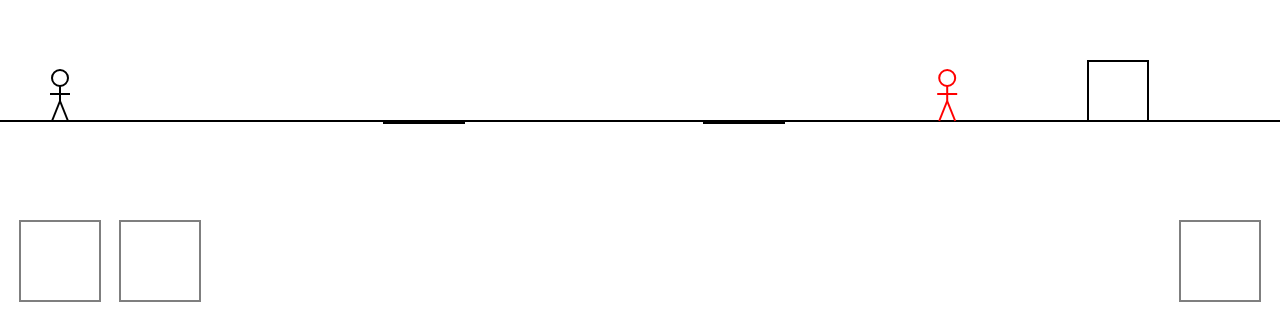
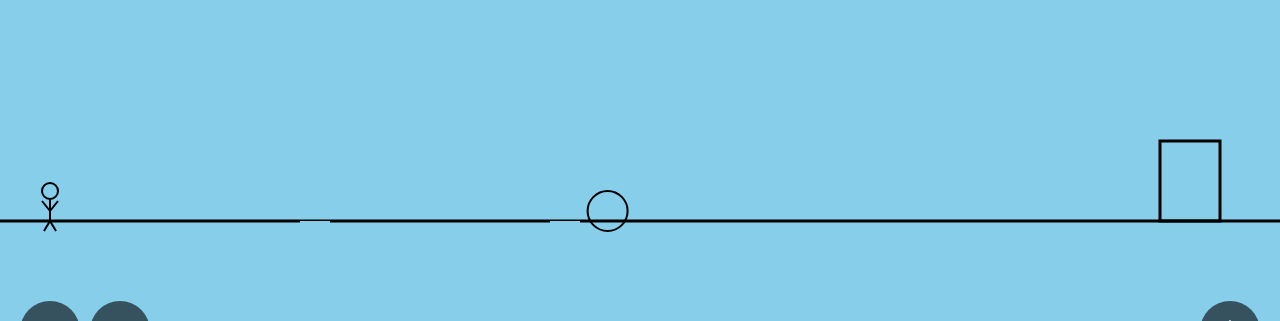
Before and after one commit to gaabbboooo/stickman, a plain HTML site: page index.html in a window 1280 px wide. Shown: the part 479-800 px from the top of the page. Drawn offline with Linux system fonts and the light colour scheme.

Commit message:
Add files via upload

```diff
--- a/game.js
+++ b/game.js
@@ -1,261 +1,195 @@
-// =======================
-// CANVAS
-// =======================
 const canvas = document.getElementById("game");
 const ctx = canvas.getContext("2d");
 
-// =======================
-// ESTADO GLOBAL
-// =======================
+function resize() {
+  canvas.width = window.innerWidth;
+  canvas.height = window.innerHeight;
+}
+resize();
+window.addEventListener("resize", resize);
+
+let keys = {};
+let stage = 1;
 let isNight = false;
-let pits = [];
-let enemies = [];
-let goal = {};
-let stage = 1;
+let gravity = 0.7;
 
-// =======================
-// JUGADOR
-// =======================
-const player = {
-  x: 50,
-  y: 0,
-  w: 20,
-  h: 35,
-  vx: 0,
-  vy: 0,
-  onGround: false
+document.addEventListener("keydown", e => keys[e.key] = true);
+document.addEventListener("keyup", e => keys[e.key] = false);
+
+// Botones táctiles
+const bindButton = (id, key) => {
+  const btn = document.getElementById(id);
+  btn.addEventListener("touchstart", e => { e.preventDefault(); keys[key] = true; });
+  btn.addEventListener("touchend", e => { e.preventDefault(); keys[key] = false; });
 };
 
-const SPEED = 4;
-const JUMP = -12;
-const gravity = 0.6;
+bindButton("leftBtn", "ArrowLeft");
+bindButton("rightBtn", "ArrowRight");
+bindButton("jumpBtn", "ArrowUp");
 
-// =======================
-// INPUT
-// =======================
-const keys = { left: false, right: false, up: false };
+class Stickman {
+  constructor() {
+    this.reset();
+  }
 
-window.addEventListener("keydown", e => {
-  if (e.key === "ArrowLeft") keys.left = true;
-  if (e.key === "ArrowRight") keys.right = true;
-  if (e.key === "ArrowUp") keys.up = true;
-});
-window.addEventListener("keyup", e => {
-  if (e.key === "ArrowLeft") keys.left = false;
-  if (e.key === "ArrowRight") keys.right = false;
-  if (e.key === "ArrowUp") keys.up = false;
-});
+  reset() {
+    this.x = 50;
+    this.y = groundY;
+    this.vx = 0;
+    this.vy = 0;
+    this.onGround = true;
+  }
 
-// =======================
-// BOTONES TÁCTILES
-// =======================
-const buttons = {
-  left: { x: 0, y: 0, w: 80, h: 80 },
-  right: { x: 0, y: 0, w: 80, h: 80 },
-  up: { x: 0, y: 0, w: 80, h: 80 }
-};
+  update() {
+    if (keys["ArrowLeft"]) this.vx = -4;
+    else if (keys["ArrowRight"]) this.vx = 4;
+    else this.vx *= 0.8;
 
-canvas.addEventListener("touchstart", e => {
-  e.preventDefault();
-  for (let t of e.touches) handleTouch(t.clientX, t.clientY, true);
-});
-canvas.addEventListener("touchend", () => {
-  keys.left = keys.right = keys.up = false;
-});
+    if (keys["ArrowUp"] && this.onGround) {
+      this.vy = -14;
+      this.onGround = false;
+    }
 
-function handleTouch(x, y, down) {
-  for (let k in buttons) {
-    const b = buttons[k];
-    if (x > b.x && x < b.x + b.w && y > b.y && y < b.y + b.h) {
-      keys[k] = down;
+    this.vy += gravity;
+    this.x += this.vx;
+    this.y += this.vy;
+
+    if (this.y >= groundY) {
+      this.y = groundY;
+      this.vy = 0;
+      this.onGround = true;
     }
+  }
+
+  draw() {
+    ctx.strokeStyle = isNight ? "white" : "black";
+    ctx.lineWidth = 2;
+
+    ctx.beginPath();
+    ctx.arc(this.x, this.y - 30, 8, 0, Math.PI * 2); // cabeza
+    ctx.moveTo(this.x, this.y - 22);
+    ctx.lineTo(this.x, this.y); // cuerpo
+    ctx.moveTo(this.x, this.y - 10);
+    ctx.lineTo(this.x - 8, this.y - 20);
+    ctx.moveTo(this.x, this.y - 10);
+    ctx.lineTo(this.x + 8, this.y - 20);
+    ctx.moveTo(this.x, this.y);
+    ctx.lineTo(this.x - 6, this.y + 10);
+    ctx.moveTo(this.x, this.y);
+    ctx.lineTo(this.x + 6, this.y + 10);
+    ctx.stroke();
   }
 }
 
-// =======================
-// RESIZE + INIT
-// =======================
-function resize() {
-  canvas.width = window.innerWidth;
-  canvas.height = window.innerHeight;
-  positionButtons();
-  initWorld();
-}
-window.addEventListener("resize", resize);
-resize();
-
-// =======================
-// MUNDO
-// =======================
-function initWorld() {
-  const groundY = canvas.height * 0.75;
-
-  player.x = 50;
-  player.y = groundY - player.h;
-  player.vy = 0;
-
-  pits = [
-    { x: canvas.width * 0.3, w: 80 },
-    { x: canvas.width * 0.55, w: 80 }
-  ];
-
-  enemies = [
-    { x: canvas.width * 0.45, y: groundY - 35, w: 20, h: 35, dir: 1 }
-  ];
-
-  goal = {
-    x: canvas.width * 0.85,
-    y: groundY - 60,
-    w: 60,
-    h: 60
-  };
-}
-
-// =======================
-// BOTONES POSICIÓN
-// =======================
-function positionButtons() {
-  const margin = 20;
-  const bottom = canvas.height - 100;
-
-  buttons.left.x = margin;
-  buttons.left.y = bottom;
-
-  buttons.right.x = margin + 100;
-  buttons.right.y = bottom;
-
-  buttons.up.x = canvas.width - 100;
-  buttons.up.y = bottom;
-}
-
-// =======================
-// UPDATE
-// =======================
-function update() {
-  const groundY = canvas.height * 0.75;
-
-  player.vx = 0;
-  if (keys.left) player.vx = -SPEED;
-  if (keys.right) player.vx = SPEED;
-
-  player.x += player.vx;
-
-  if (keys.up && player.onGround) {
-    player.vy = JUMP;
-    player.onGround = false;
+class Pit {
+  constructor(x, width) {
+    this.x = x;
+    this.width = width;
   }
 
-  player.vy += gravity;
-  player.y += player.vy;
-
-  const overPit = pits.some(p =>
-    player.x + player.w > p.x && player.x < p.x + p.w
-  );
-
-  if (!overPit && player.y + player.h >= groundY) {
-    player.y = groundY - player.h;
-    player.vy = 0;
-    player.onGround = true;
+  draw() {
+    ctx.clearRect(this.x, groundY, this.width, 40);
   }
 
-  if (player.y > canvas.height) initWorld();
-
-  enemies.forEach(e => {
-    e.x += e.dir * 1.2;
-    if (e.x < canvas.width * 0.4 || e.x > canvas.width * 0.75) e.dir *= -1;
-    if (collide(player, e)) initWorld();
-  });
-
-  if (collide(player, goal)) {
-    isNight = !isNight;
-    stage++;
-    initWorld();
+  kill(player) {
+    return player.x > this.x && player.x < this.x + this.width;
   }
 }
 
-// =======================
-// DRAW
-// =======================
-function drawStickman(p, hostile = false) {
-  const cx = p.x + p.w / 2;
-  ctx.strokeStyle = hostile ? "red" : (isNight ? "white" : "black");
-  ctx.lineWidth = 2;
+class Tumbleweed {
+  constructor(speed) {
+    this.x = Math.random() < 0.5 ? -50 : canvas.width + 50;
+    this.y = groundY;
+    this.speed = speed * (this.x < 0 ? 1 : -1);
+    this.size = 20;
+  }
 
-  ctx.beginPath();
-  ctx.arc(cx, p.y - 8, 8, 0, Math.PI * 2);
-  ctx.stroke();
+  update() {
+    this.x += this.speed;
+  }
 
-  ctx.beginPath();
-  ctx.moveTo(cx, p.y);
-  ctx.lineTo(cx, p.y + 15);
-  ctx.stroke();
+  draw() {
+    ctx.strokeStyle = isNight ? "white" : "black";
+    ctx.beginPath();
+    ctx.arc(this.x, this.y - 10, this.size, 0, Math.PI * 2);
+    ctx.stroke();
+  }
 
-  ctx.beginPath();
-  ctx.moveTo(cx - 10, p.y + 8);
-  ctx.lineTo(cx + 10, p.y + 8);
-  ctx.stroke();
-
-  ctx.beginPath();
-  ctx.moveTo(cx, p.y + 15);
-  ctx.lineTo(cx - 8, p.y + 35);
-  ctx.stroke();
-
-  ctx.beginPath();
-  ctx.moveTo(cx, p.y + 15);
-  ctx.lineTo(cx + 8, p.y + 35);
-  ctx.stroke();
+  hit(player) {
+    return Math.abs(player.x - this.x) < this.size;
+  }
 }
 
-function drawButtons() {
-  ctx.strokeStyle = "rgba(0,0,0,0.5)";
-  ctx.font = "24px Arial";
-  ctx.textAlign = "center";
-  ctx.textBaseline = "middle";
+let groundY = canvas.height - 100;
+let player = new Stickman();
+let pits = [];
+let weeds = [];
+let buildingX = canvas.width - 120;
 
-  ctx.strokeRect(buttons.left.x, buttons.left.y, 80, 80);
-  ctx.fillText("◀", buttons.left.x + 40, buttons.left.y + 40);
+function setupStage() {
+  pits = [];
+  weeds = [];
 
-  ctx.strokeRect(buttons.right.x, buttons.right.y, 80, 80);
-  ctx.fillText("▶", buttons.right.x + 40, buttons.right.y + 40);
+  let pitCount = Math.min(1 + stage, 6);
+  let weedCount = Math.min(stage, 8);
 
-  ctx.strokeRect(buttons.up.x, buttons.up.y, 80, 80);
-  ctx.fillText("▲", buttons.up.x + 40, buttons.up.y + 40);
+  for (let i = 0; i < pitCount; i++) {
+    pits.push(new Pit(300 + i * 250, 30));
+  }
+
+  for (let i = 0; i < weedCount; i++) {
+    weeds.push(new Tumbleweed(2 + stage * 0.4));
+  }
 }
 
-function draw() {
-  ctx.fillStyle = isNight ? "black" : "white";
+setupStage();
+
+function die() {
+  player.reset();
+}
+
+function nextStage() {
+  stage++;
+  isNight = !isNight;
+  player.reset();
+  setupStage();
+}
+
+function drawWorld() {
+  ctx.fillStyle = isNight ? "black" : "#87ceeb";
   ctx.fillRect(0, 0, canvas.width, canvas.height);
 
-  const groundY = canvas.height * 0.75;
   ctx.strokeStyle = isNight ? "white" : "black";
+  ctx.lineWidth = 3;
   ctx.beginPath();
   ctx.moveTo(0, groundY);
   ctx.lineTo(canvas.width, groundY);
   ctx.stroke();
 
-  pits.forEach(p => ctx.strokeRect(p.x, groundY, p.w, 2));
-  ctx.strokeRect(goal.x, goal.y, goal.w, goal.h);
+  pits.forEach(p => p.draw());
 
-  enemies.forEach(e => drawStickman(e, true));
-  drawStickman(player);
-  drawButtons();
-}
-
-// =======================
-// LOOP
-// =======================
-function collide(a, b) {
-  return (
-    a.x < b.x + b.w &&
-    a.x + a.w > b.x &&
-    a.y < b.y + b.h &&
-    a.y + a.h > b.y
-  );
+  ctx.strokeRect(buildingX, groundY - 80, 60, 80);
 }
 
 function loop() {
-  update();
-  draw();
+  drawWorld();
+
+  player.update();
+  player.draw();
+
+  pits.forEach(p => {
+    if (p.kill(player)) die();
+  });
+
+  weeds.forEach(w => {
+    w.update();
+    w.draw();
+    if (w.hit(player)) die();
+  });
+
+  if (player.x > buildingX) nextStage();
+
   requestAnimationFrame(loop);
 }
+
 loop();
--- a/index.html
+++ b/index.html
@@ -1,36 +1,67 @@
 <!DOCTYPE html>
 <html lang="es">
 <head>
-  <meta charset="UTF-8">
-
-  <!-- MUY IMPORTANTE PARA MÓVIL -->
-  <meta name="viewport" content="
-    width=device-width,
-    height=device-height,
-    initial-scale=1.0,
-    maximum-scale=1.0,
-    user-scalable=no
-  ">
-
+  <meta charset="UTF-8" />
   <title>Stickman</title>
-
+  <meta name="viewport" content="width=device-width, initial-scale=1.0, user-scalable=no" />
   <style>
     html, body {
       margin: 0;
       padding: 0;
       overflow: hidden;
+      background: #87ceeb;
       touch-action: none;
-      background: white;
     }
-
     canvas {
       display: block;
     }
+
+    .controls {
+      position: fixed;
+      bottom: 20px;
+      width: 100%;
+      pointer-events: none;
+    }
+
+    .left {
+      position: absolute;
+      left: 20px;
+      display: flex;
+      gap: 10px;
+      pointer-events: auto;
+    }
+
+    .right {
+      position: absolute;
+      right: 20px;
+      pointer-events: auto;
+    }
+
+    button {
+      width: 60px;
+      height: 60px;
+      font-size: 28px;
+      border-radius: 50%;
+      border: none;
+      background: rgba(0,0,0,0.6);
+      color: white;
+    }
   </style>
 </head>
+<body>
 
-<body>
-  <canvas id="game"></canvas>
-  <script src="game.js"></script>
+<canvas id="game"></canvas>
+
+<div class="controls">
+  <div class="left">
+    <button id="leftBtn">◀</button>
+    <button id="rightBtn">▶</button>
+  </div>
+  <div class="right">
+    <button id="jumpBtn">⬆</button>
+  </div>
+</div>
+
+<script src="game.js"></script>
 </body>
 </html>
```
